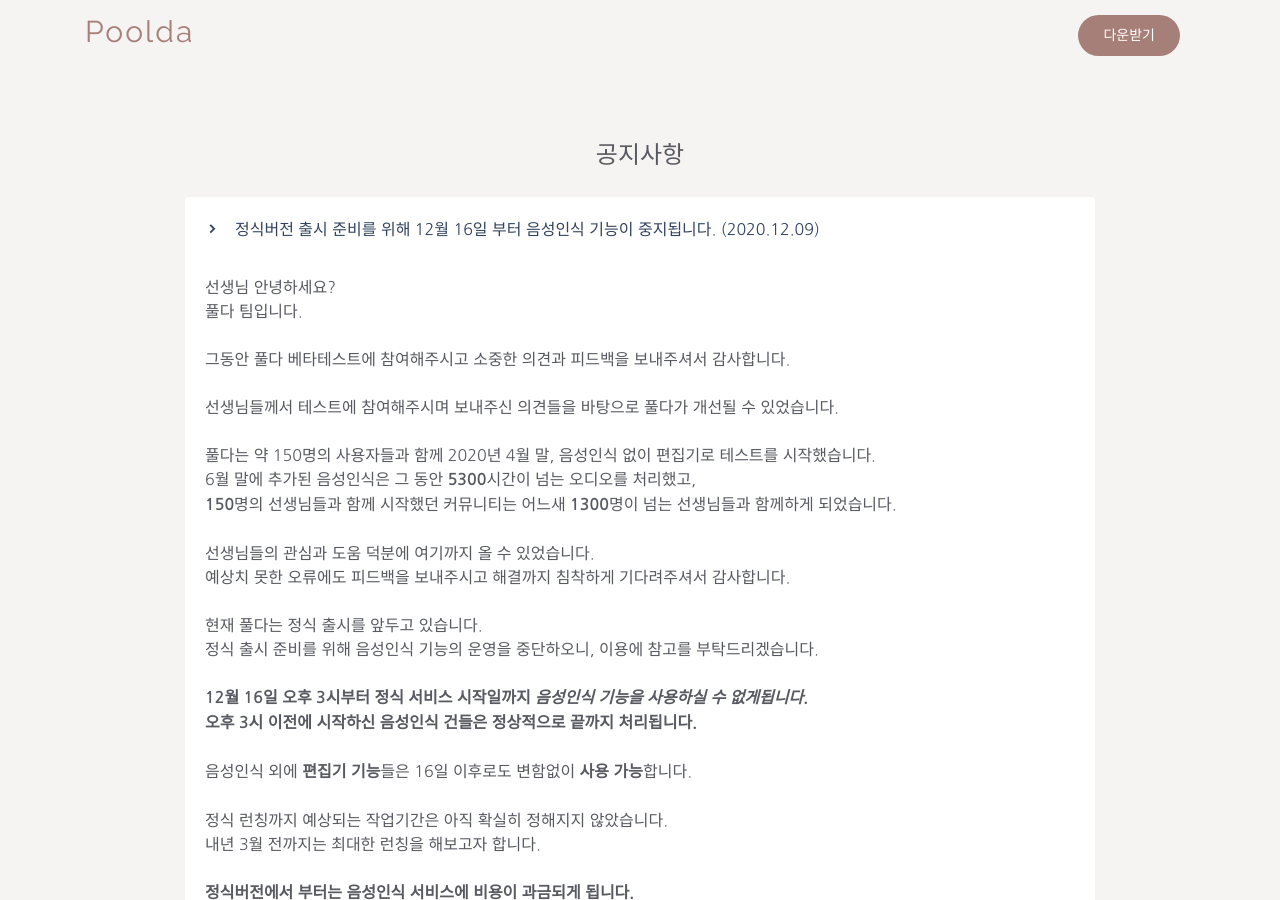
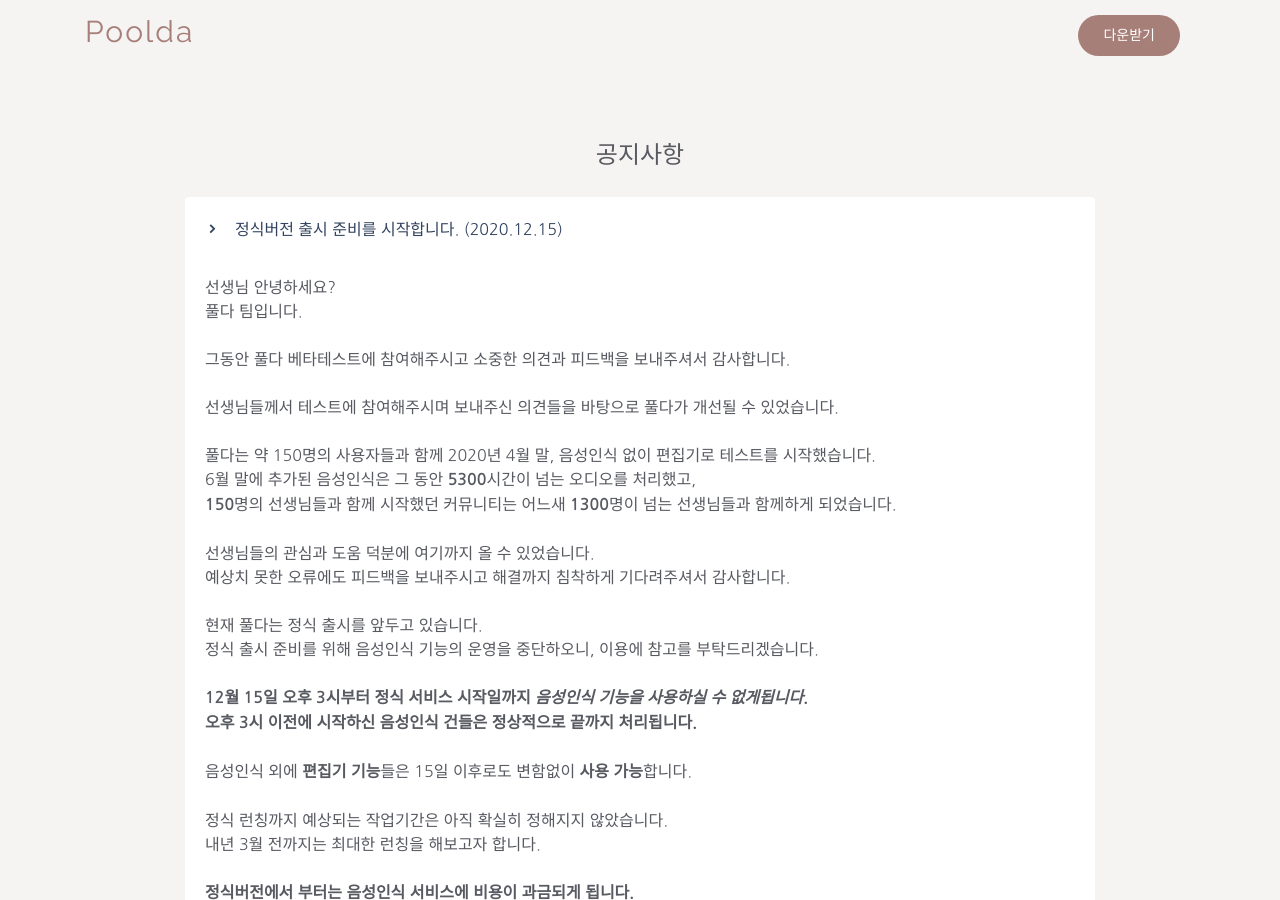
Before and after one commit to Anseilen/anseilen.github.io, a Jekyll site: the page built from _posts/2020-12-15-notice.md, in a window 1280 px wide and 900 px high. Built offline with Jekyll 4.4.1, drawn with Linux system fonts in a browser that asks for light colours.

Commit message:
음성인식 중단 사항 적용 공지

```diff
--- a/_posts/2020-12-09-notice.md
+++ b/_posts/2020-12-15-notice.md
@@ -1,6 +1,6 @@
 ---
 layout: post
-title: 정식버전 출시 준비를 위해 12월 16일 부터 음성인식 기능이 중지됩니다. (2020.12.09)
+title: 정식버전 출시 준비를 시작합니다. (2020.12.15)
 ---
 
 선생님 안녕하세요?
@@ -25,11 +25,11 @@ title: 정식버전 출시 준비를 위해 12월 16일 부터 음성인식 기
 <br />
 정식 출시 준비를 위해 음성인식 기능의 운영을 중단하오니, 이용에 참고를 부탁드리겠습니다.
 <br /><br />
-**12월 16일 오후 3시부터 정식 서비스 시작일까지 *음성인식 기능을 사용하실 수 없게됩니다*.**
+**12월 15일 오후 3시부터 정식 서비스 시작일까지 *음성인식 기능을 사용하실 수 없게됩니다*.**
 <br />
 **오후 3시 이전에 시작하신 음성인식 건들은 정상적으로 끝까지 처리됩니다.**
 <br /><br />
-음성인식 외에 **편집기 기능**들은 16일 이후로도 변함없이 **사용 가능**합니다.
+음성인식 외에 **편집기 기능**들은 15일 이후로도 변함없이 **사용 가능**합니다.
 <br /><br />
 정식 런칭까지 예상되는 작업기간은 아직 확실히 정해지지 않았습니다.
 <br />
--- a/notification.json
+++ b/notification.json
@@ -1,5 +1,5 @@
 {
-  "date": "2020-12-09",
-  "msg": "정식버전 출시를 위한 음성인식 중단 안내",
-  "link": "https://pooolda.com/2020/12/09/notice.html"
+  "date": "2020-12-15",
+  "msg": "정식버전 출시 준비를 시작합니다. [음성인식 중단 안내]
+  "link": "https://pooolda.com/2020/12/15/notice.html"
 }
```
